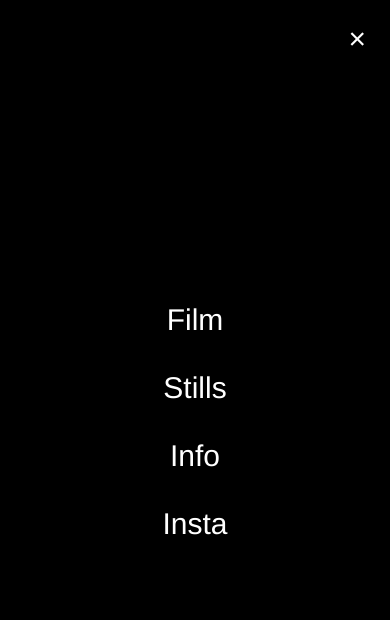
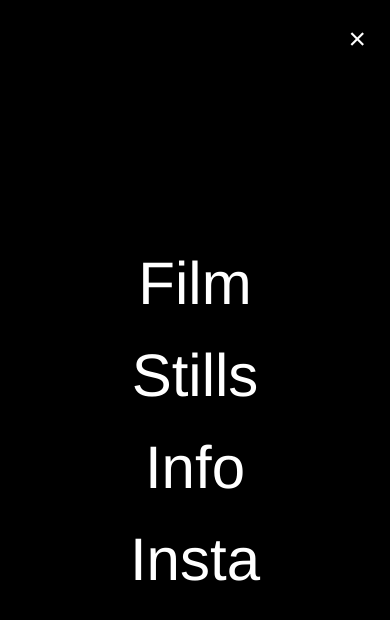
Before and after one commit to gustavwickstrom/portfolio, a Next.js app: page /info in a window 390 px wide. Both pictures are taken after a click on the button "Menu". Shown: the top 620 px of the page. Built offline with nearby package versions, Linux system fonts and the light colour scheme.

Commit message:
textsize

```diff
--- a/src/components/Header.jsx
+++ b/src/components/Header.jsx
@@ -108,21 +108,21 @@ export default function Header() {
             <Link
               href="/"
               onClick={closeMenu}
-              className="text-3xl sm:text-4xl hover:opacity-80"
+              className="text-6xl sm:text-4xl hover:opacity-80"
             >
               Film
             </Link>
             <Link
               href="/stills"
               onClick={closeMenu}
-              className="text-3xl sm:text-4xl hover:opacity-80"
+              className="text-6xl sm:text-4xl hover:opacity-80"
             >
               Stills
             </Link>
             <Link
               href="/info"
               onClick={closeMenu}
-              className="text-3xl sm:text-4xl hover:opacity-80"
+              className="text-6xl sm:text-4xl hover:opacity-80"
             >
               Info
             </Link>
@@ -131,7 +131,7 @@ export default function Header() {
               target="_blank"
               rel="noopener noreferrer"
               onClick={closeMenu}
-              className="text-3xl sm:text-4xl hover:opacity-80"
+              className="text-6xl sm:text-4xl hover:opacity-80"
             >
               Insta
             </a>
```
